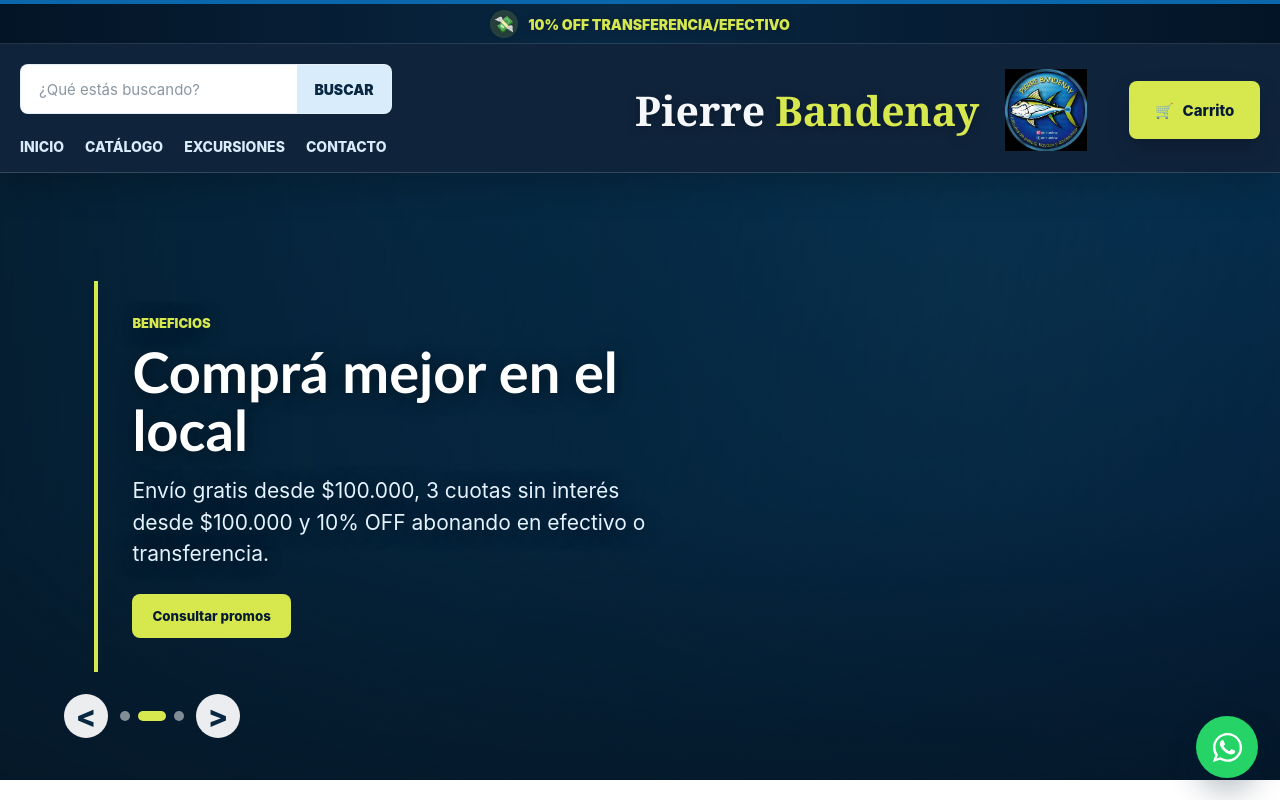
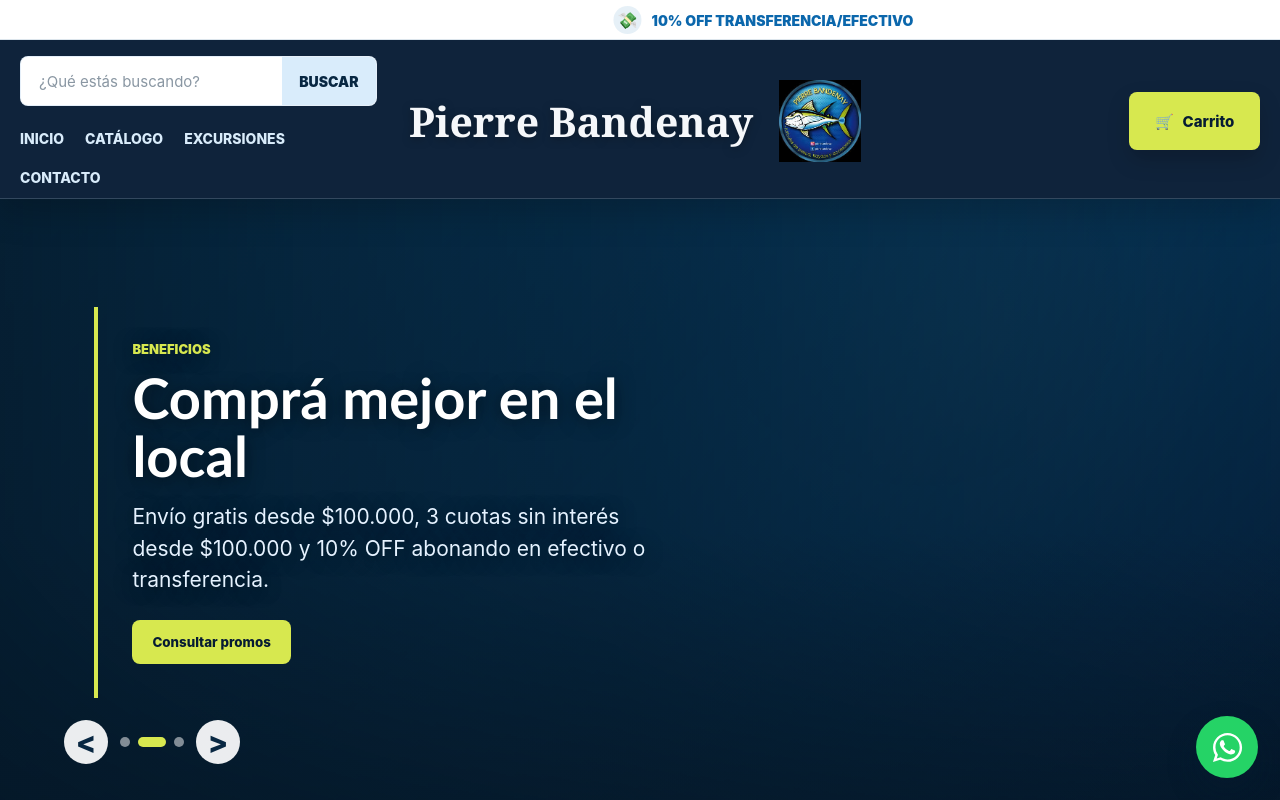
Before and after one commit to vkiperUADE2/catalogo-pesca, a React (Vite) app: page / in a window 1280 px wide. Shown: the top 800 px of the page. Built offline with nearby package versions, Linux system fonts and the light colour scheme.

Commit message:
Header Nuevo

```diff
--- a/src/index.css
+++ b/src/index.css
@@ -780,7 +780,7 @@ header {
   color: #ffffff;
   padding: 0;
   display: block;
-  border-top: 4px solid #0b67ac;
+  border-top: 0;
   border-bottom: 1px solid rgba(217, 236, 251, 0.18);
   box-shadow: 0 12px 34px rgba(0, 0, 0, 0.2);
 }
@@ -792,9 +792,9 @@ header:hover {
 .promo-carousel {
   height: 40px;
   overflow: hidden;
-  background: linear-gradient(90deg, #041426, #082742 48%, #041426);
-  color: #ffffff;
-  border-bottom: 1px solid rgba(217, 236, 251, 0.14);
+  background: #ffffff;
+  color: #082742;
+  border-bottom: 1px solid #dce5ec;
   font-size: clamp(12px, 1.2vw, 14px);
   font-weight: 900;
   text-align: center;
@@ -802,61 +802,61 @@ header:hover {
 }
 
 .promo-carousel-track {
-  width: 400%;
+  width: 300%;
   height: 40px;
   display: flex;
   animation: promo-slide 20s infinite;
 }
 
 .promo-mensaje {
-  width: 25%;
+  width: calc(100% / 3);
   height: 40px;
   display: flex;
   align-items: center;
   justify-content: center;
   gap: 10px;
-  color: #f5f7fa;
+  color: #082742;
   letter-spacing: 0;
-  text-shadow: 0 1px 10px rgba(0, 0, 0, 0.28);
+  text-shadow: none;
 }
 
 .promo-icono {
   width: 28px;
   height: 28px;
   border-radius: 999px;
-  background: rgba(215, 232, 79, 0.16);
+  background: rgba(11, 103, 172, 0.1);
   display: inline-flex;
   align-items: center;
   justify-content: center;
-  color: var(--lima);
+  color: #0b67ac;
   font-size: 16px;
 }
 
 .promo-mensaje.destacado {
-  color: var(--lima);
+  color: #0b67ac;
+}
+
+.promo-carousel-track .promo-mensaje[aria-hidden="true"] {
+  display: none;
 }
 
 @keyframes promo-slide {
   0%,
-  21% {
+  26% {
     transform: translateX(0);
   }
 
-  26%,
-  47% {
-    transform: translateX(-25%);
-  }
-
-  52%,
-  73% {
-    transform: translateX(-50%);
-  }
-
-  78%,
-  99.9% {
-    transform: translateX(-75%);
-  }
-
+  33%,
+  59% {
+    transform: translateX(calc(-100% / 3));
+  }
+
+  66%,
+  92% {
+    transform: translateX(calc(-200% / 3));
+  }
+
+  99%,
   100% {
     transform: translateX(0);
   }
@@ -868,7 +868,7 @@ header:hover {
   margin: 0 auto;
   padding: 16px 0 12px;
   display: grid;
-  grid-template-columns: minmax(280px, 1fr) auto max-content;
+  grid-template-columns: minmax(280px, 1fr) auto minmax(280px, 1fr);
   grid-template-areas: "left brand cart";
   gap: clamp(18px, 2.5vw, 34px);
   align-items: center;
@@ -966,7 +966,7 @@ header h1 {
 }
 
 header h1 span:last-child {
-  color: var(--lima);
+  color: #f5f7fa;
 }
 
 nav {
@@ -1414,7 +1414,7 @@ nav a:hover {
   }
 
   .logo-container {
-    justify-self: start;
+    justify-self: center;
   }
 
   .logo-container img {
```
